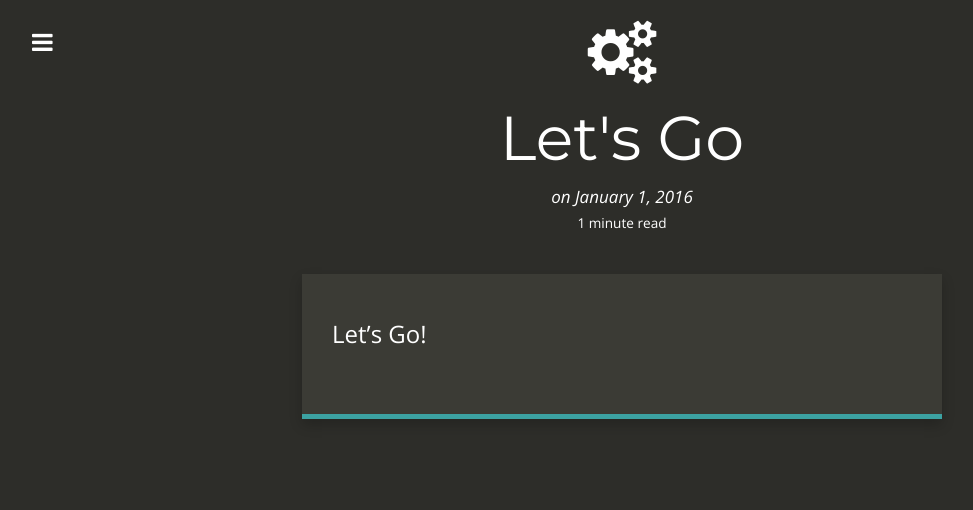
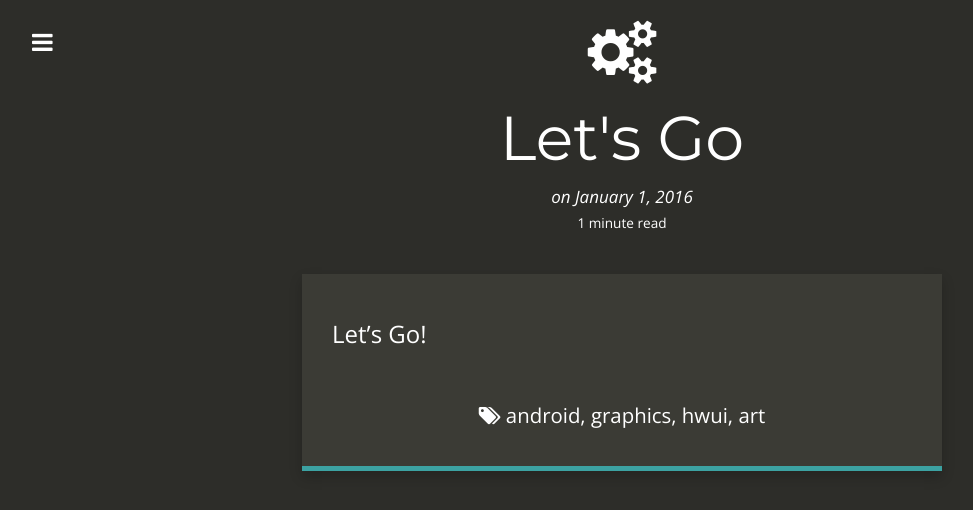
Before and after one commit to Lab-0x31E/blog, a Jekyll site: the page built from _posts/2016-01-01-Let's-Go.md, in a window 1280 px wide. Shown: the top 510 px of the page, without its empty margins (18-991 px from the left). Built offline with Jekyll 4.4.1, drawn with Linux system fonts in a browser that asks for light colours; nearby versions of some CDN libraries; Markdown is read by kramdown in place of the engine named in the settings; comment, search, counter and statistics services are not loaded.

Commit message:
Add tags for test

```diff
--- a/_posts/2016-01-01-Let's-Go.md
+++ b/_posts/2016-01-01-Let's-Go.md
@@ -4,6 +4,11 @@ title:      Let's Go
 date:       2016-01-01 00:00:00
 summary:    Let's Go!
 thumbnail: cogs
+tags:
+ - android
+ - graphics
+ - hwui
+ - art
 ---
 
 Let's Go!
```
